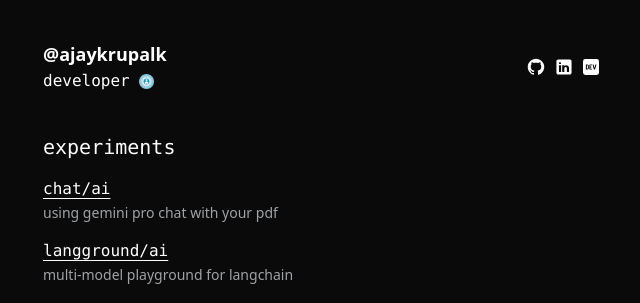
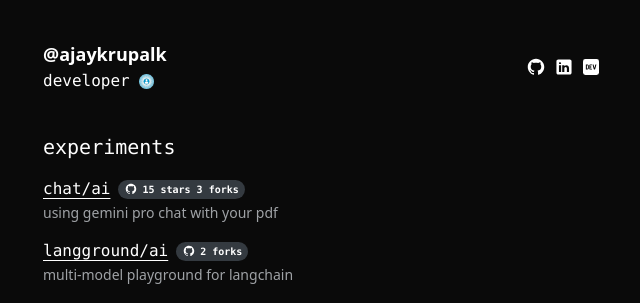
Before and after one commit to ajaykrupalk/Portfolios, a Nuxt app: page / in a window 1280 px wide. Shown: the top 303 px of the page, without its empty margins (317-957 px from the left). Built offline with nearby package versions, Linux system fonts and the light colour scheme; no server answers.

Commit message:
added github stats

```diff
--- a/components/playground.vue
+++ b/components/playground.vue
@@ -5,19 +5,63 @@
         </div>
         <div>
             <a href="https://chat-in-js.vercel.app/" class="space-y-0.5" target="_blank">
-                <h4 class="text-base font-medium underline underline-offset-4 decoration-1 font-mono hover:text-gray-300/75">chat/ai</h4>
+                <div class="flex items-center">
+                    <h4
+                        class="text-base font-medium underline underline-offset-4 decoration-1 font-mono hover:text-gray-300/75">
+                        chat/ai</h4>
+                    <span
+                        class="text-[10px] font-mono ml-2 bg-[#343a40] font-bold rounded-full px-1.5 py-0.5 text-white inline-flex items-center">
+                        <svg xmlns="http://www.w3.org/2000/svg" x="0px" y="0px" width="14" height="14"
+                            viewBox="0,0,256,256" class="fill-white">
+                            <g fill-rule="evenodd" stroke="none" stroke-width="1" stroke-linecap="butt"
+                                stroke-linejoin="miter" stroke-miterlimit="10" stroke-dasharray="" stroke-dashoffset="0"
+                                font-family="none" font-weight="none" font-size="none" text-anchor="none"
+                                style="mix-blend-mode: normal">
+                                <g transform="scale(8,8)">
+                                    <path
+                                        d="M16,4c-6.62891,0 -12,5.37109 -12,12c0,5.30078 3.4375,9.80078 8.20703,11.38672c0.60156,0.10938 0.82031,-0.25781 0.82031,-0.57812c0,-0.28516 -0.01172,-1.03906 -0.01562,-2.03906c-3.33984,0.72266 -4.04297,-1.60937 -4.04297,-1.60937c-0.54687,-1.38672 -1.33203,-1.75781 -1.33203,-1.75781c-1.08984,-0.74219 0.08203,-0.72656 0.08203,-0.72656c1.20313,0.08594 1.83594,1.23438 1.83594,1.23438c1.07031,1.83594 2.80859,1.30469 3.49219,1c0.10938,-0.77734 0.42188,-1.30469 0.76172,-1.60547c-2.66406,-0.30078 -5.46484,-1.33203 -5.46484,-5.92969c0,-1.3125 0.46875,-2.38281 1.23438,-3.22266c-0.12109,-0.30078 -0.53516,-1.52344 0.11719,-3.17578c0,0 1.00781,-0.32031 3.30078,1.23047c0.95703,-0.26562 1.98438,-0.39844 3.00391,-0.40234c1.01953,0.00391 2.04688,0.13672 3.00391,0.40234c2.29297,-1.55078 3.29688,-1.23047 3.29688,-1.23047c0.65625,1.65234 0.24609,2.875 0.12109,3.17578c0.76953,0.83984 1.23047,1.91016 1.23047,3.22266c0,4.60938 -2.80469,5.62109 -5.47656,5.92188c0.42969,0.36719 0.8125,1.10156 0.8125,2.21875c0,1.60547 -0.01172,2.89844 -0.01172,3.29297c0,0.32031 0.21484,0.69531 0.82422,0.57813c4.76563,-1.58984 8.19922,-6.08594 8.19922,-11.38672c0,-6.62891 -5.37109,-12 -12,-12z">
+                                    </path>
+                                </g>
+                            </g>
+                        </svg>
+                        <span class="ml-1">15 stars 3 forks</span>
+                    </span>
+                </div>
                 <p class="text-sm text-gray-300/75">using gemini pro chat with your pdf</p>
             </a>
         </div>
         <div>
             <a href="https://langground.vercel.app/" class="space-y-0.5" target="_blank">
-                <h4 class="text-base font-medium underline underline-offset-4 decoration-1 font-mono hover:text-gray-300/75">langground/ai</h4>
+                <div class="flex items-center">
+                    <h4
+                        class="text-base font-medium underline underline-offset-4 decoration-1 font-mono hover:text-gray-300/75">
+                        langground/ai</h4>
+                    <span
+                        class="text-[10px] font-mono ml-2 bg-[#343a40] font-bold rounded-full px-1.5 py-0.5 text-white inline-flex items-center">
+                        <svg xmlns="http://www.w3.org/2000/svg" x="0px" y="0px" width="14" height="14"
+                            viewBox="0,0,256,256" class="fill-white">
+                            <g fill-rule="evenodd" stroke="none" stroke-width="1" stroke-linecap="butt"
+                                stroke-linejoin="miter" stroke-miterlimit="10" stroke-dasharray="" stroke-dashoffset="0"
+                                font-family="none" font-weight="none" font-size="none" text-anchor="none"
+                                style="mix-blend-mode: normal">
+                                <g transform="scale(8,8)">
+                                    <path
+                                        d="M16,4c-6.62891,0 -12,5.37109 -12,12c0,5.30078 3.4375,9.80078 8.20703,11.38672c0.60156,0.10938 0.82031,-0.25781 0.82031,-0.57812c0,-0.28516 -0.01172,-1.03906 -0.01562,-2.03906c-3.33984,0.72266 -4.04297,-1.60937 -4.04297,-1.60937c-0.54687,-1.38672 -1.33203,-1.75781 -1.33203,-1.75781c-1.08984,-0.74219 0.08203,-0.72656 0.08203,-0.72656c1.20313,0.08594 1.83594,1.23438 1.83594,1.23438c1.07031,1.83594 2.80859,1.30469 3.49219,1c0.10938,-0.77734 0.42188,-1.30469 0.76172,-1.60547c-2.66406,-0.30078 -5.46484,-1.33203 -5.46484,-5.92969c0,-1.3125 0.46875,-2.38281 1.23438,-3.22266c-0.12109,-0.30078 -0.53516,-1.52344 0.11719,-3.17578c0,0 1.00781,-0.32031 3.30078,1.23047c0.95703,-0.26562 1.98438,-0.39844 3.00391,-0.40234c1.01953,0.00391 2.04688,0.13672 3.00391,0.40234c2.29297,-1.55078 3.29688,-1.23047 3.29688,-1.23047c0.65625,1.65234 0.24609,2.875 0.12109,3.17578c0.76953,0.83984 1.23047,1.91016 1.23047,3.22266c0,4.60938 -2.80469,5.62109 -5.47656,5.92188c0.42969,0.36719 0.8125,1.10156 0.8125,2.21875c0,1.60547 -0.01172,2.89844 -0.01172,3.29297c0,0.32031 0.21484,0.69531 0.82422,0.57813c4.76563,-1.58984 8.19922,-6.08594 8.19922,-11.38672c0,-6.62891 -5.37109,-12 -12,-12z">
+                                    </path>
+                                </g>
+                            </g>
+                        </svg>
+                        <span class="ml-1">2 forks</span>
+                    </span>
+                </div>
                 <p class="text-sm text-gray-300/75">multi-model playground for langchain</p>
             </a>
         </div>
         <div>
             <a href="https://aitranscribe.vercel.app/" class="space-y-0.5" target="_blank">
-                <h4 class="text-base font-medium underline underline-offset-4 decoration-1 font-mono hover:text-gray-300/75">transcribe/ai</h4>
+                <h4
+                    class="text-base font-medium underline underline-offset-4 decoration-1 font-mono hover:text-gray-300/75">
+                    transcribe/ai</h4>
                 <p class="text-sm text-gray-300/75">ai powered transcription of audio to text.</p>
             </a>
         </div>
```
